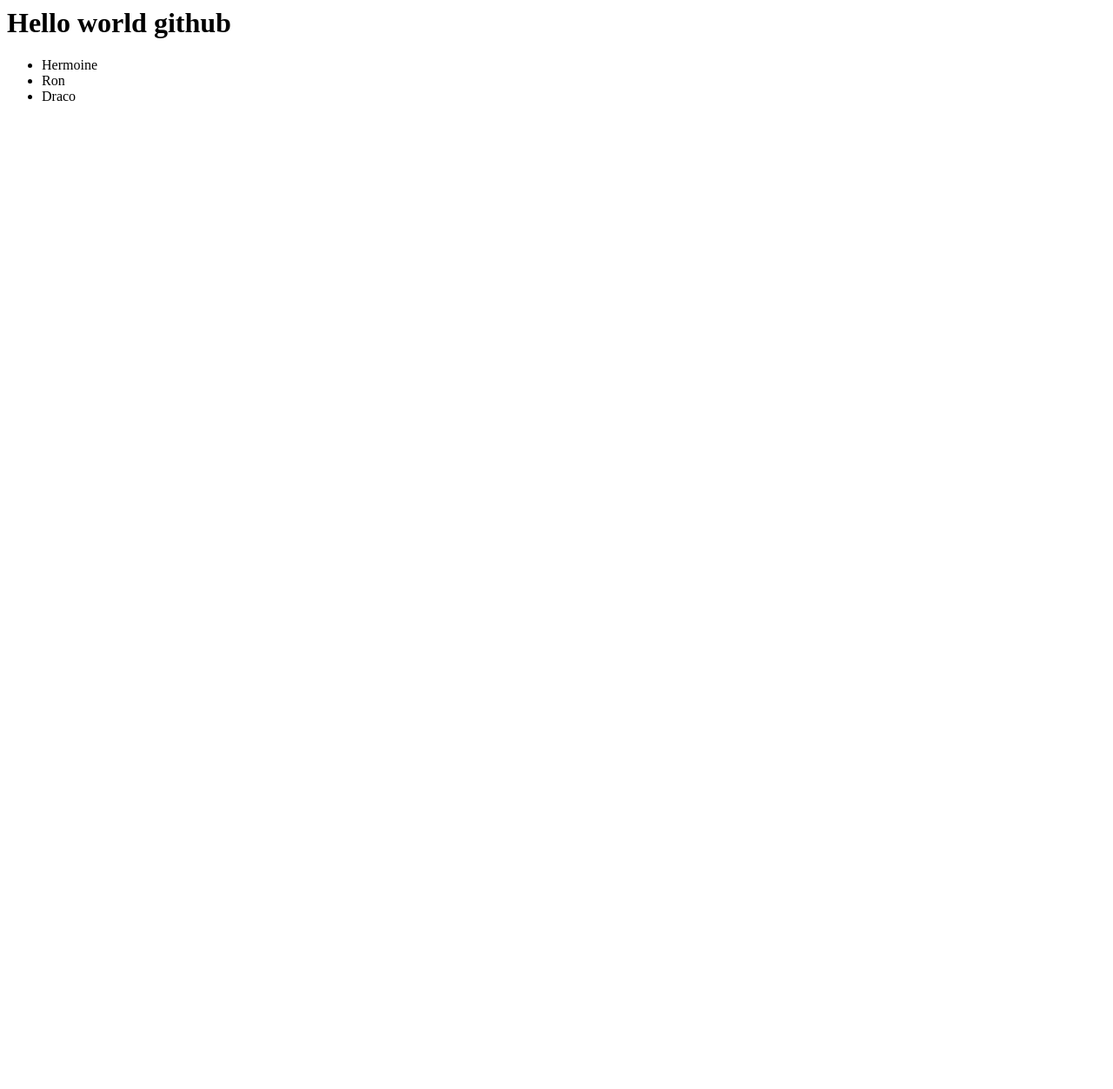
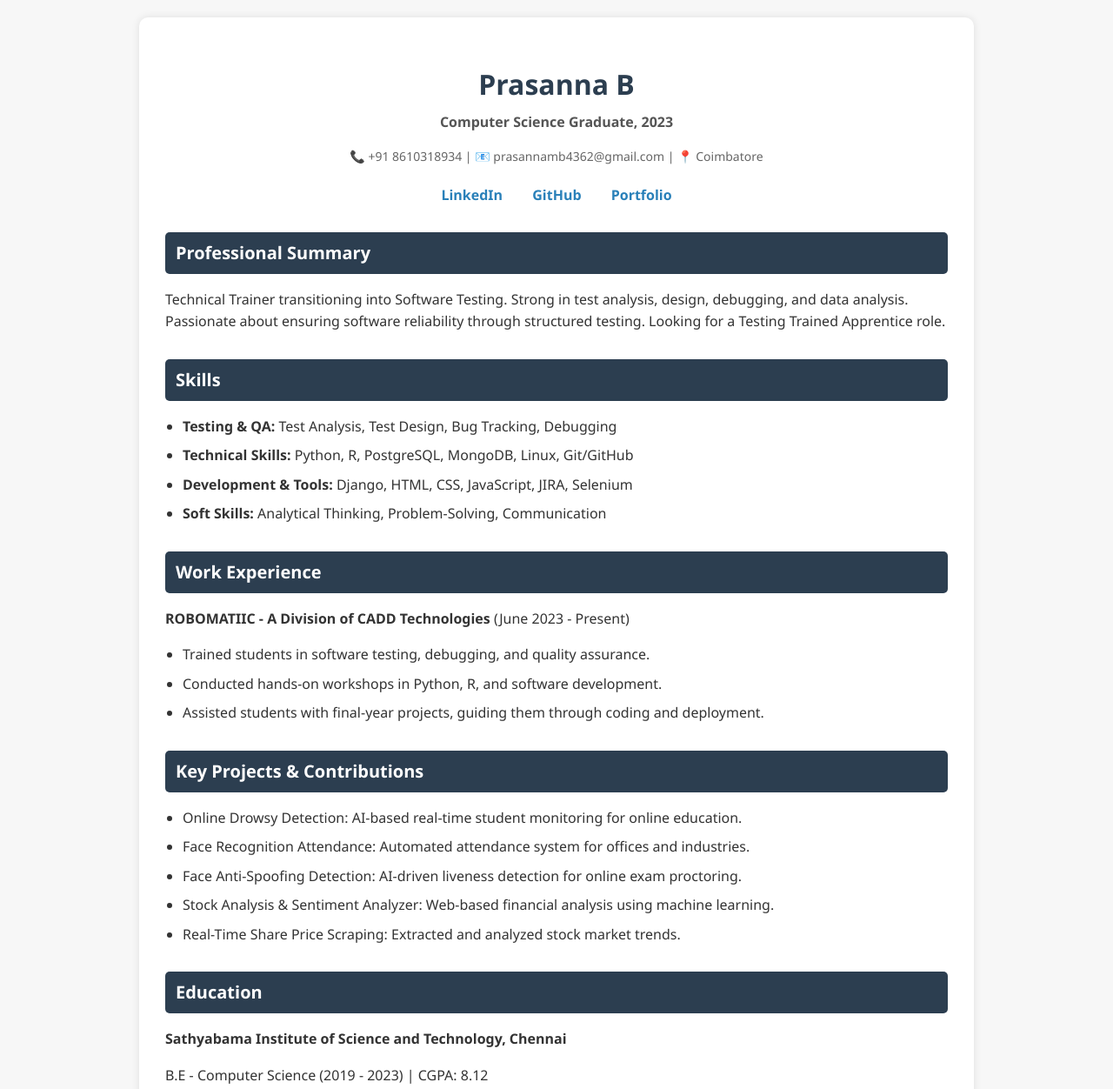
Before and after one commit to Prasannnnn/June_Intern, a plain HTML site: page index.html in a window 1280 px wide. Shown: the top 1252 px of the page at 87% size. Before the commit the page ends 800 px from the top, so only its background shows below. Drawn offline with Linux system fonts and the light colour scheme.

Commit message:
index and css updated

```diff
--- a/index.html
+++ b/index.html
@@ -1,7 +1,93 @@
-<h1>Hello world github</h1>
+<!DOCTYPE html>
+<html lang="en">
+<head>
+  <meta charset="UTF-8">
+  <meta name="viewport" content="width=device-width, initial-scale=1">
+  <title>Prasanna B - Resume</title>
+  <link rel="stylesheet" href="styles.css">
+</head>
+<body>
+  <div class="container">
+    <header>
+      <h1>Prasanna B</h1>
+      <p>Computer Science Graduate, 2023</p>
+      <div class="contact">
+        <span>📞 +91 8610318934</span> |
+        <span>📧 prasannamb4362@gmail.com</span> |
+        <span>📍 Coimbatore</span>
+      </div>
+    </header>
 
-<ul>
-  <li>Hermoine</li>
-  <li>Ron</li>
-  <li>Draco</li>
-</ul>
+    <section class="links">
+      <a href="https://www.linkedin.com/in/prasanna-balaji18">LinkedIn</a>
+      <a href="https://www.github.com/prasannnnn">GitHub</a>
+      <a href="https://prasannnnn.github.io/Portfolio-up/#home">Portfolio</a>
+    </section>
+
+    <section>
+      <h2>Professional Summary</h2>
+      <p>Technical Trainer transitioning into Software Testing. Strong in test analysis, design, debugging, and data analysis. Passionate about ensuring software reliability through structured testing. Looking for a Testing Trained Apprentice role.</p>
+    </section>
+
+    <section>
+      <h2>Skills</h2>
+      <ul>
+        <li><strong>Testing & QA:</strong> Test Analysis, Test Design, Bug Tracking, Debugging</li>
+        <li><strong>Technical Skills:</strong> Python, R, PostgreSQL, MongoDB, Linux, Git/GitHub</li>
+        <li><strong>Development & Tools:</strong> Django, HTML, CSS, JavaScript, JIRA, Selenium</li>
+        <li><strong>Soft Skills:</strong> Analytical Thinking, Problem-Solving, Communication</li>
+      </ul>
+    </section>
+
+    <section>
+      <h2>Work Experience</h2>
+      <p><strong>ROBOMATIIC - A Division of CADD Technologies</strong> (June 2023 - Present)</p>
+      <ul>
+        <li>Trained students in software testing, debugging, and quality assurance.</li>
+        <li>Conducted hands-on workshops in Python, R, and software development.</li>
+        <li>Assisted students with final-year projects, guiding them through coding and deployment.</li>
+      </ul>
+    </section>
+
+    <section>
+      <h2>Key Projects & Contributions</h2>
+      <ul>
+        <li>Online Drowsy Detection: AI-based real-time student monitoring for online education.</li>
+        <li>Face Recognition Attendance: Automated attendance system for offices and industries.</li>
+        <li>Face Anti-Spoofing Detection: AI-driven liveness detection for online exam proctoring.</li>
+        <li>Stock Analysis & Sentiment Analyzer: Web-based financial analysis using machine learning.</li>
+        <li>Real-Time Share Price Scraping: Extracted and analyzed stock market trends.</li>
+      </ul>
+    </section>
+
+    <section>
+      <h2>Education</h2>
+      <p><strong>Sathyabama Institute of Science and Technology, Chennai</strong></p>
+      <p>B.E - Computer Science (2019 - 2023) | CGPA: 8.12</p>
+    </section>
+
+    <section>
+      <h2>Academic Projects</h2>
+      <ul>
+        <li>Analytical Model for Job Placement Using Data Science Algorithm: Naïve Bayes in R.</li>
+        <li>Rental Bikes Based on ML: Decision tree regression for predicting hourly demand.</li>
+        <li>Comprehensive Stock Analysis: Django + ML + scraping + sentiment analysis.</li>
+      </ul>
+    </section>
+
+    <section>
+      <h2>Certifications</h2>
+      <ul>
+        <li>Google Data Analytics Certificate (Coursera) | Feb 2022 - April 2023</li>
+        <li>Data Analytics Using R (Vani Analytics) | June 2021 - October 2023</li>
+        <li>Data Analysis using Python (NIELIT) | 25th June 2024 - 07th July 2024</li>
+      </ul>
+    </section>
+
+    <section>
+      <h2>Software & Tools</h2>
+      <p>Visual Studio, PyCharm, Jupyter Notebook, Git/GitHub, Arduino IDE, MS Office, R Studio</p>
+    </section>
+  </div>
+</body>
+</html>
--- /dev/null
+++ b/styles.css
@@ -0,0 +1,67 @@
+body {
+  font-family: 'Segoe UI', Tahoma, Geneva, Verdana, sans-serif;
+  line-height: 1.6;
+  margin: 0;
+  background: #f7f7f7;
+  color: #333;
+}
+
+.container {
+  max-width: 900px;
+  margin: 20px auto;
+  padding: 30px;
+  background: white;
+  box-shadow: 0 0 10px rgba(0,0,0,0.1);
+  border-radius: 10px;
+}
+
+header {
+  text-align: center;
+  margin-bottom: 20px;
+}
+
+header h1 {
+  margin-bottom: 5px;
+  color: #2c3e50;
+}
+
+header p {
+  margin-top: 0;
+  font-weight: bold;
+  color: #555;
+}
+
+.contact {
+  margin-top: 10px;
+  font-size: 14px;
+  color: #666;
+}
+
+.links {
+  text-align: center;
+  margin-bottom: 25px;
+}
+
+.links a {
+  margin: 0 15px;
+  text-decoration: none;
+  color: #2980b9;
+  font-weight: bold;
+}
+
+h2 {
+  background-color: #2c3e50;
+  color: white;
+  padding: 8px 12px;
+  border-radius: 5px;
+  margin-top: 30px;
+  font-size: 20px;
+}
+
+ul {
+  padding-left: 20px;
+}
+
+ul li {
+  margin-bottom: 8px;
+}
```
